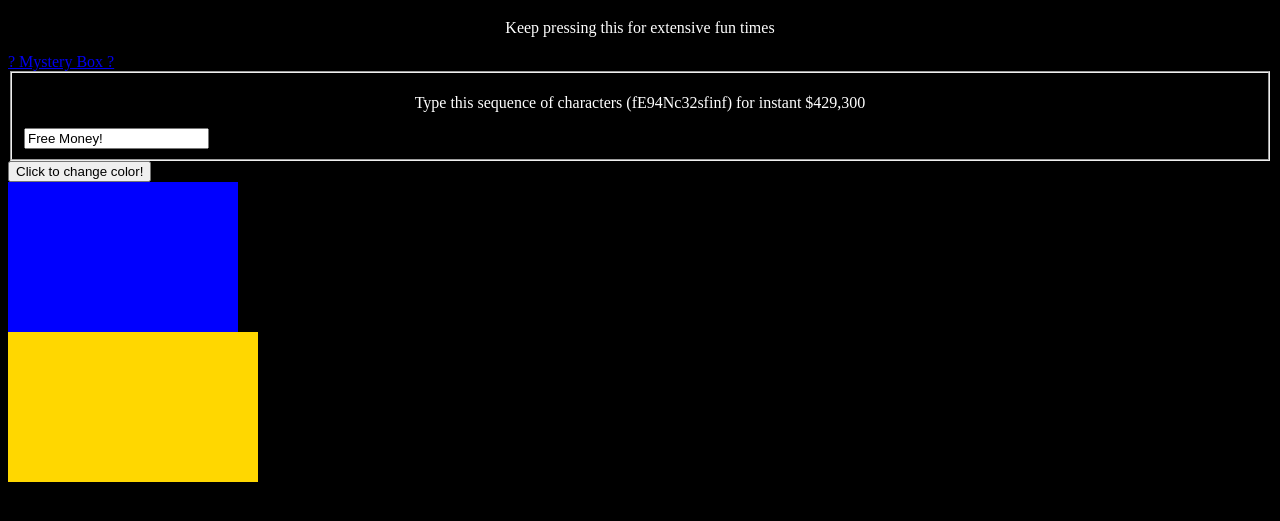
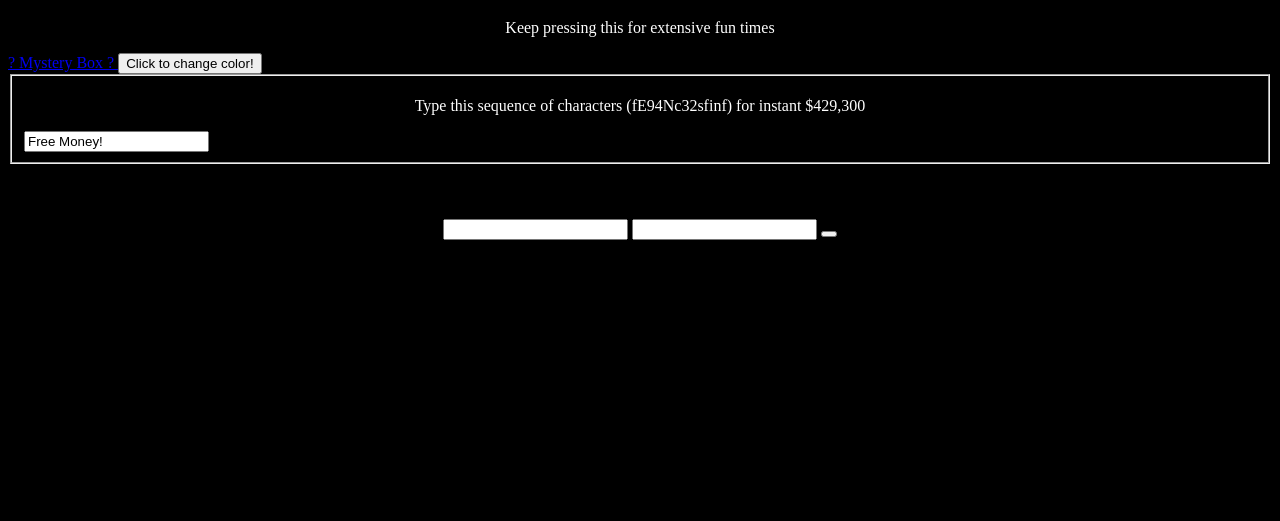
Before and after one commit to JadeManrique/jquery_practice, a plain HTML site: page index.html in a window 1280 px wide. Shown: the part 61-582 px from the top of the page. Drawn offline with Linux system fonts and the light colour scheme.

Commit message:
Updated index.html

```diff
--- a/css/styles.css
+++ b/css/styles.css
@@ -25,3 +25,10 @@ h1 {
 }
 
 #body
+
+.loginPrompt {
+
+  padding-top: 55px;
+  text-align:center;
+
+}
--- a/index.html
+++ b/index.html
@@ -28,7 +28,7 @@
   <a href="https://www.facebook.com"> ? Mystery Box ? </a>
 
   <!-- test material -->
-
+<button id="colorChange" type="button" name="Color change"> Click to change color! </button>
   <form>
 
     <fieldset>
@@ -41,14 +41,13 @@
 
   </form>
 
-  <button id="colorChange" type="button" name="Color change"> Click to change color! </button>
-
-  <div id="box">
-
-  </div>
-
-  <div id="testBox">
-  </div>
+<div class="loginPrompt">
+  <form action="#" method="post">
+    <input type="text" id="username" />
+    <input type="text" id="password" />
+    <button type="button" id="submit"> </button>
+  </form>
+</div>
 
 </body>
 
```
